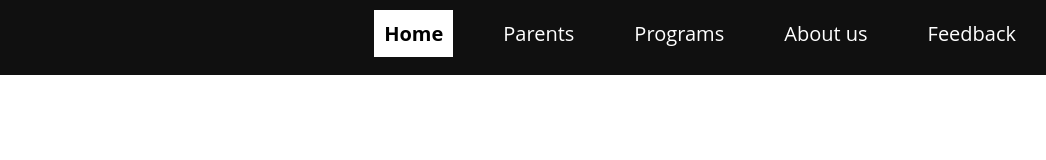
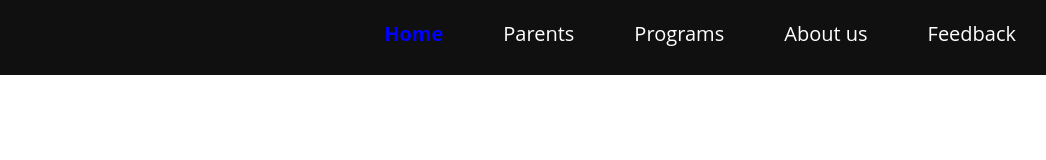
Before and after one commit to sadikhossain69/codingbootcamp, a plain HTML site: page index.html in a window 1280 px wide. In both pictures the pointer is over the link "Home". Shown: the full height of the page, 234-1280 px from the left. Drawn offline with Linux system fonts and the light colour scheme.

Commit message:
updated css
change n in hover

```diff
--- a/style.css
+++ b/style.css
@@ -33,8 +33,7 @@
 
 }
 .navbar li a:hover{
-    color:black;
     font-weight: bold;
-    background-color: white;
+    color: blue;
 
 }
```
